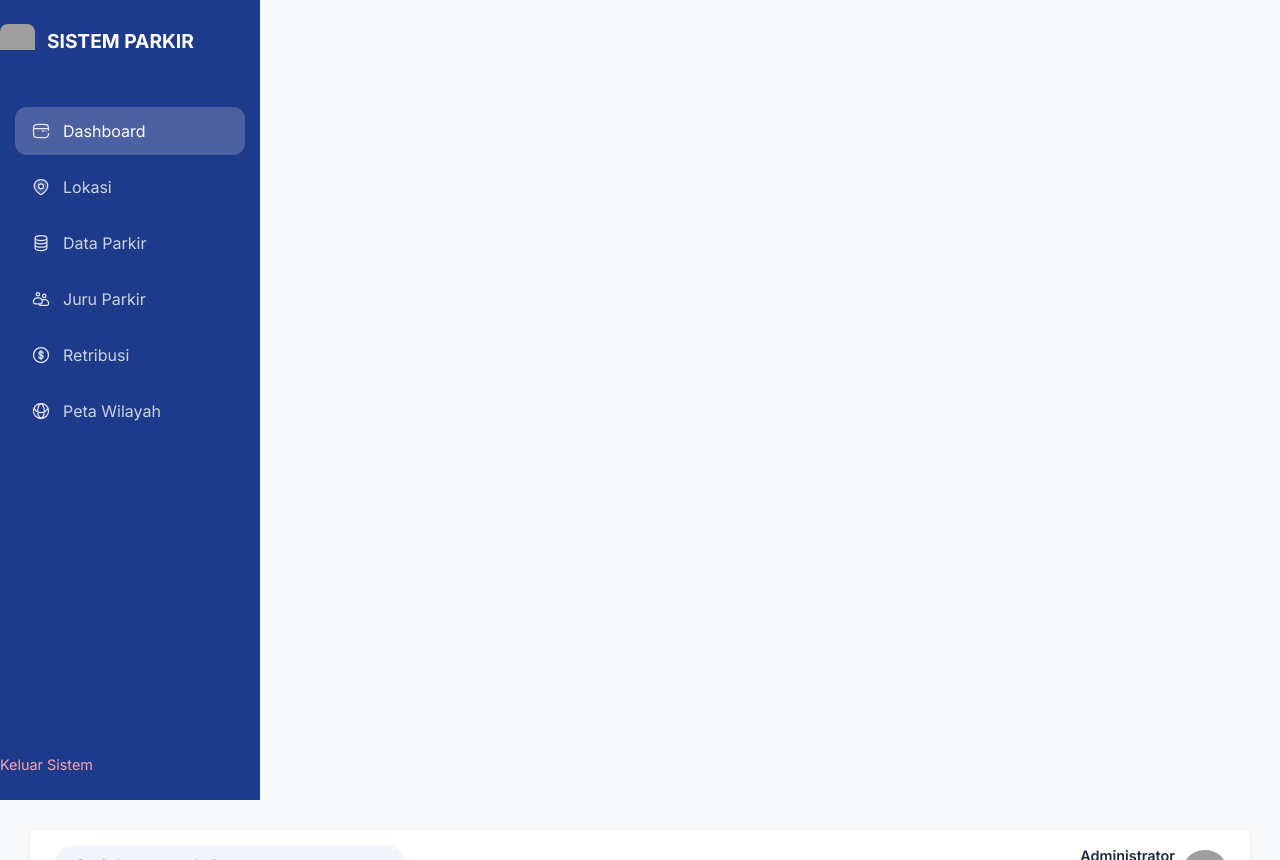
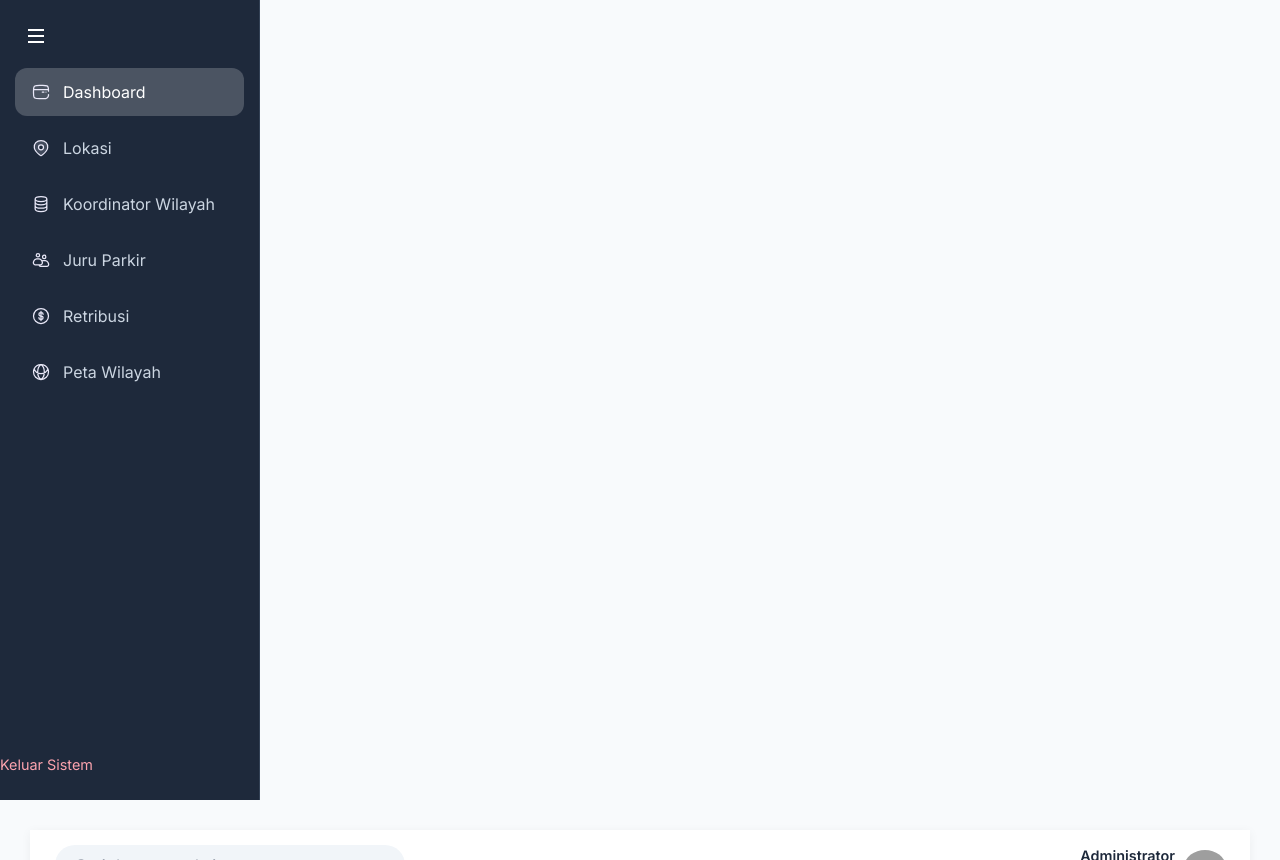
Before and after one commit to sdrzfn/parkir-dishub, a PHP site: page /super-admin/index.php in a window 1280 px wide. Run offline with PHP 8.4, Linux system fonts and the light colour scheme; some libraries are stand-ins or nearby versions; grey boxes are pictures that could not be loaded.

Commit message:
mod: penyesuaian komponen dikit

```diff
--- a/components/header.php
+++ b/components/header.php
@@ -6,6 +6,9 @@
     <link href="https://fonts.googleapis.com/css2?family=Inter:wght@400;600;700&display=swap" rel="stylesheet">
     <link rel="stylesheet" href="https://cdn.jsdelivr.net">
     <link rel="stylesheet" href="https://unpkg.com/leaflet@1.9.4/dist/leaflet.css" />
+    <link rel="icon" type="image/x-icon" href="../assets/img/logo-kab-sidoarjo.png"/>
 </head>
 
 <script src="https://unpkg.com"></script>
+
+<script src="https://cdn.jsdelivr.net/npm/sweetalert2@11"></script>
--- a/components/sidebar.php
+++ b/components/sidebar.php
@@ -1,58 +1,123 @@
 <?php
+$current_page = basename($_SERVER['PHP_SELF']);
+$role = $_SESSION['role'] ?? '';
 
-$current_page = basename($_SERVER['PHP_SELF']);
+/**
+ * LOGIKA PENENTUAN PATH
+ * 1. Admin (di root): Tidak butuh "../" untuk ke halaman lain, tapi butuh path langsung.
+ * 2. Super Admin / Kepala Dinas (di folder): Butuh "../" untuk akses asset, tapi tetap di folder yang sama untuk link menu.
+ */
 
+if ($role === 'super-admin' || $role === 'kepala-dinas') {
+    $base_url = "";
+    $asset_path = "../assets/";
+} else {
+    $base_url = "";
+    $asset_path = "assets/";
+}
 ?>
 
-<aside class="sidebar">
-    <div class="logo-section">
+<aside class="sidebar" id="sidebar"
+    style="background: #1e293b; color: white; display: flex; flex-direction: column; border-right: 1px solid #334155;">
+    <div class="sidebar-header"
+        style="display: flex; align-items: center; justify-content: space-between;">
+        <button id="toggleSidebar" style="background: none; border: none; cursor: pointer; color: white; padding-left: 4px">
+            <svg width="24" height="24" fill="none" stroke="currentColor" stroke-width="2" viewBox="0 0 24 24">
+                <path d="M4 6h16M4 12h16M4 18h16"></path>
+            </svg>
+        </button>
+    </div>
+    <!-- <div class="logo-section">
         <div
             style="background-image: url('https://upload.wikimedia.org/wikipedia/commons/thumb/8/8a/Logo_of_the_Ministry_of_Transportation_of_the_Republic_of_Indonesia.svg/960px-Logo_of_the_Ministry_of_Transportation_of_the_Republic_of_Indonesia.svg.png'); background-size: contain; background-repeat: no-repeat; width: 35px; height: 35px; border-radius: 8px;">
         </div>
         <span>SISTEM PARKIR</span>
-    </div>
+    </div> -->
 
     <ul class="nav-menu">
         <li class="nav-item">
-            <a href="../index.php" class="nav-link <?= ($current_page == 'index.php') ? 'active' : ''; ?>">
-                <img src="../assets/icons/dashboard.svg" class="nav-icon">
-                <span>Dashboard</span>
+            <a href="<?= $base_url; ?>index.php" class="nav-link <?= ($current_page == 'index.php') ? 'active' : ''; ?>"
+                title="Dashboard">
+                <img src="<?= $asset_path; ?>icons/dashboard.svg" class="nav-icon">
+                <span class="nav-text">Dashboard</span>
             </a>
         </li>
+
         <li class="nav-item">
-            <a href="../lokasi.php" class="nav-link <?= ($current_page == 'lokasi.php') ? 'active' : ''; ?>">
-                <img src="../assets/icons/location.svg" class="nav-icon">
-                <span>Lokasi</span>
+            <a href="<?= $base_url; ?>lokasi.php"
+                class="nav-link <?= ($current_page == 'lokasi.php') ? 'active' : ''; ?>" title="Lokasi">
+                <img src="<?= $asset_path; ?>icons/location.svg" class="nav-icon">
+                <span class="nav-text">Lokasi</span>
             </a>
         </li>
+
         <li class="nav-item">
-            <a href="../parkir.php" class="nav-link <?= ($current_page == 'parkir.php') ? 'active' : ''; ?>">
-                <img src="../assets/icons/data.svg" class="nav-icon">
-                <span>Data Parkir</span>
+            <a href="<?= $base_url; ?>koordinator-wilayah.php"
+                class="nav-link <?= ($current_page == 'koordinator-wilayah.php') ? 'active' : ''; ?>" title="Korwil">
+                <img src="<?= $asset_path; ?>icons/data.svg" class="nav-icon">
+                <span class="nav-text">Koordinator Wilayah</span>
             </a>
         </li>
+
         <li class="nav-item">
-            <a href="../tukang-parkir.php"
-                class="nav-link <?= ($current_page == 'tukang-parkir.php') ? 'active' : ''; ?>">
-                <img src="../assets/icons/juru-parkir.svg" class="nav-icon">
-                <span>Juru Parkir</span>
+            <a href="<?= $base_url; ?>tukang-parkir.php"
+                class="nav-link <?= ($current_page == 'tukang-parkir.php') ? 'active' : ''; ?>" title="Juru Parkir">
+                <img src="<?= $asset_path; ?>icons/juru-parkir.svg" class="nav-icon">
+                <span class="nav-text">Juru Parkir</span>
             </a>
         </li>
+
         <li class="nav-item">
-            <a href="../retribusi.php" class="nav-link <?= ($current_page == 'retribusi.php') ? 'active' : ''; ?>">
-                <img src="../assets/icons/retribusi.svg" class="nav-icon">
-                <span>Retribusi</span>
+            <a href="<?= $base_url; ?>retribusi-parkir.php"
+                class="nav-link <?= ($current_page == 'retribusi-parkir.php') ? 'active' : ''; ?>" title="Retribusi">
+                <img src="<?= $asset_path; ?>icons/retribusi.svg" class="nav-icon">
+                <span class="nav-text">Retribusi</span>
             </a>
         </li>
+
         <li class="nav-item">
-            <a href="../peta.php" class="nav-link <?= ($current_page == 'peta.php') ? 'active' : ''; ?>">
-                <img src="../assets/icons/peta.svg" class="nav-icon">
-                <span>Peta Wilayah</span>
+            <a href="<?= $base_url; ?>peta.php" class="nav-link <?= ($current_page == 'peta.php') ? 'active' : ''; ?>"
+                title="Peta Wilayah">
+                <img src="<?= $asset_path; ?>icons/peta.svg" class="nav-icon">
+                <span class="nav-text">Peta Wilayah</span>
             </a>
         </li>
+
+        <?php if ($role === 'super-admin'): ?>
+            <li class="nav-item" style="margin-top: 10px; border-top: 1px solid #334155; padding-top: 10px;">
+                <a href="<?= $base_url; ?>kelola-pengguna.php"
+                    class="nav-link <?= ($current_page == 'kelola-pengguna.php') ? 'active' : ''; ?>" title="Kelola Admin">
+                    <img src="<?= $asset_path; ?>icons/settings.svg" class="nav-icon">
+                    <span class="nav-text">Kelola Admin</span>
+                </a>
+            </li>
+        <?php endif; ?>
     </ul>
 
     <div style="margin-top: auto;">
-        <a href="../auth/logout.php" style="color: #fda4af; text-decoration: none; font-size: 0.9rem;">Keluar Sistem</a>
+        <a href="auth/logout.php" style="color: #fda4af; text-decoration: none; font-size: 0.9rem;">Keluar
+            Sistem</a>
     </div>
 </aside>
+
+<script>
+    document.addEventListener("DOMContentLoaded", function () {
+        const sidebar = document.getElementById('sidebar');
+        const toggleBtn = document.getElementById('toggleSidebar');
+        const isCollapsed = localStorage.getItem('sidebarStatus') === 'collapsed';
+
+        if (isCollapsed) {
+            sidebar.classList.add('collapsed');
+        }
+
+        toggleBtn.addEventListener('click', function () {
+            sidebar.classList.toggle('collapsed');
+
+            if (sidebar.classList.contains('collapsed')) {
+                localStorage.setItem('sidebarStatus', 'collapsed');
+            } else {
+                localStorage.setItem('sidebarStatus', 'expanded');
+            }
+        });
+    });
+</script>
```
Also changed, not shown: components/navbar.php (+67 -7 lines).
